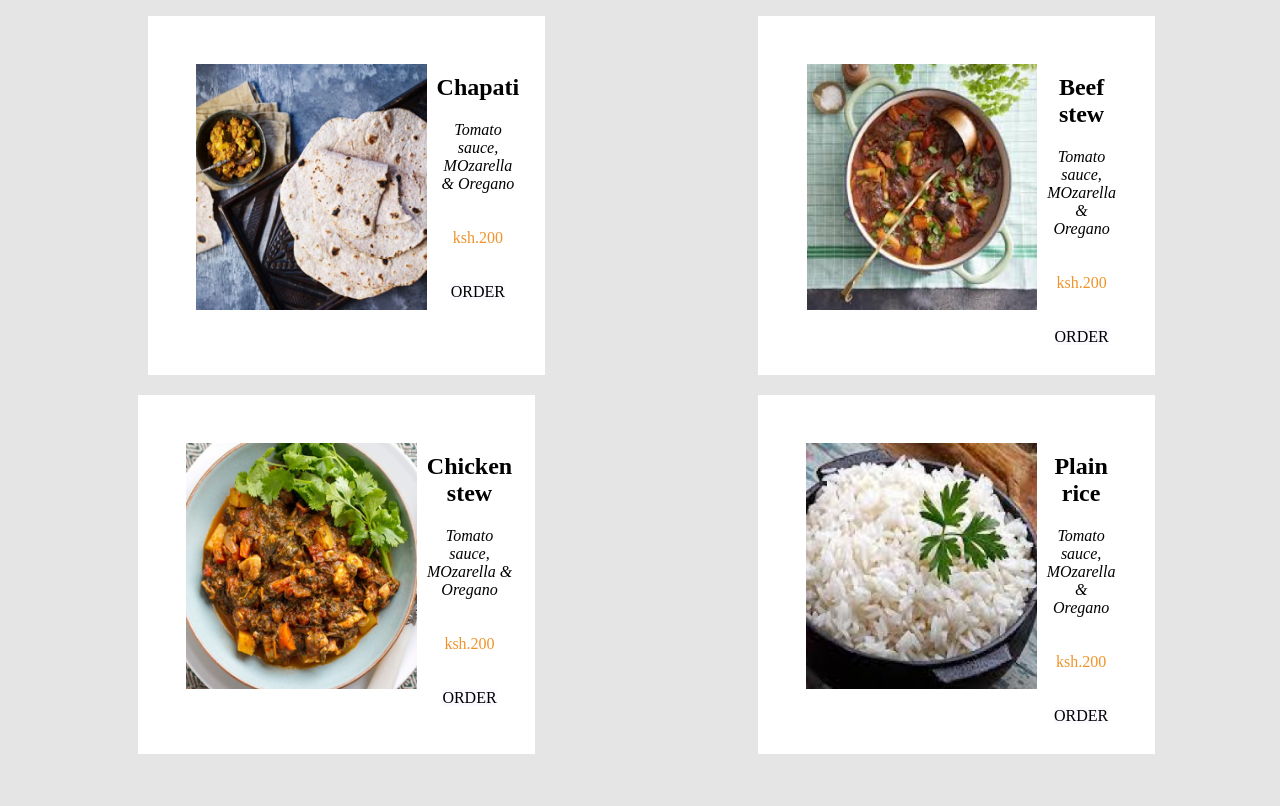
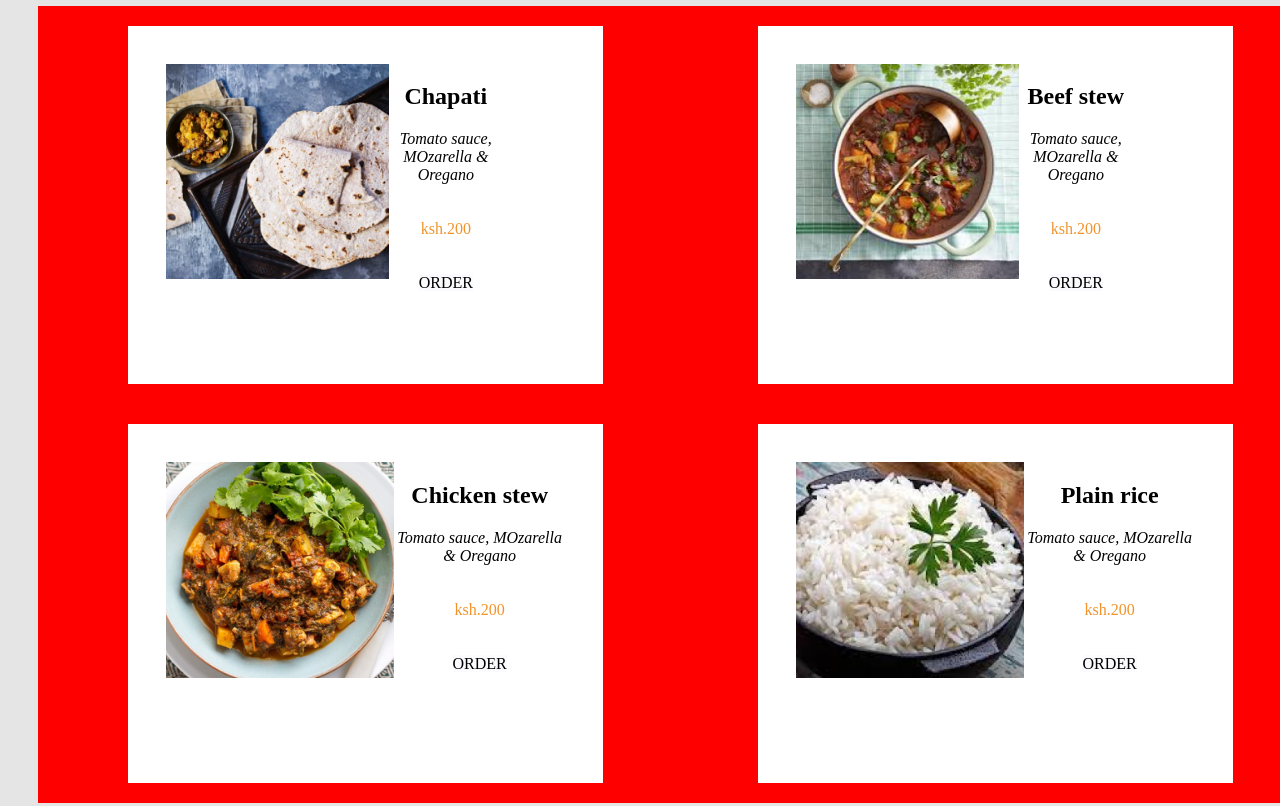
Before and after one commit to sylvestus/second_ip, a plain HTML site: page index.html in a window 1280 px wide. Shown: the part 1680-2486 px from the top of the page. Drawn offline with Linux system fonts and the light colour scheme.

Commit message:
adds final updates

```diff
--- a/index.css
+++ b/index.css
@@ -121,31 +121,60 @@ label{
      margin-left: 2%;
 
 }
-.menu .menu_list #list{
-    margin-left: 4%;
+.menu .menu_list .row1, .row2{
+    width: 100%;
+    padding: 10px;
+    display: flex;
+    justify-content: space-around;
+    position: relative;
+    background-color: red;
 }
-.menu .menu_list li{
-    width: 20%;
+.menu .menu_list .row1 li{
+    display: flex;
+    width: 30%;
     background-color: white;
-    display: flex;
-    justify-content: space-evenly;
+    list-style: none;
     padding: 3%;
     padding-right: 8%;
     padding-bottom: 1%;
     margin: 10px 75px 10px 80px;
 
+}
+
+.menu .menu_list .row2 li{
+    display: flex;
+    width: 35%;
+    background-color: white;
+    list-style: none;
+    padding: 3%;
+   margin-left: 10%;
+
+    padding-bottom: 1%;
+    margin: 10px 75px 10px 80px;
+}
+
+.menu .menu_list .row1>li img{
+    padding: 0%;
+    margin: 0%;
+    height: 70%;
+    width: 80%;
+    float: left;
+    display: inline;
+}
+
+.menu .menu_list .row1>li center{
+float: right;
+}
+
+.menu .menu_list .row2>li img{
+    padding: 10px;
+    height: 70%;
+    width: 80%;
+    margin: 0px;
+    padding: 0px;
+}
 
 
-
-}
-.menu .menu_list>li img{
-    padding: 10px;
-    height: 80%;
-    width: 90%;
-}.menu .menu_list .break{
-  flex-basis: 100%;
-  height: 0;
-}
 
 
  .book_now{
--- a/index.html
+++ b/index.html
@@ -1,5 +1,6 @@
 <!DOCTYPE html>
 <html lang="en">
+
 <head>
     <meta charset="UTF-8">
     <meta http-equiv="X-UA-Compatible" content="IE=edge">
@@ -7,10 +8,11 @@
     <link rel="stylesheet" href="index.css">
     <title>Document</title>
 </head>
+
 <body>
     <!--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-->
     <div class="first_div">
-        <img src="images/image3.png" alt="">  <span>MORINGA</span>
+        <img src="images/image3.png" alt=""> <span>MORINGA</span>
         <div class="nav_bar">
             <li><span>Home</span></li>
             <li>About</li>
@@ -27,40 +29,58 @@
 
     </div>
     <div class=" services">
-        <P><center> <span>Services</span> <br><br>
-        <i>Unique wood fired pitza or be tempted ny our pasta,antipato,focacious,salads and prushcheta dishes. <br>
-        Relax in the friendly abience as you enjoy the aromas of wood oves or sit alfresco as you soak up the <br> mildura sunshine</i></center>
+        <P>
+            <center> <span>Services</span> <br><br>
+                <i>Unique wood fired pitza or be tempted ny our pasta,antipato,focacious,salads and prushcheta dishes.
+                    <br>
+                    Relax in the friendly abience as you enjoy the aromas of wood oves or sit alfresco as you soak up
+                    the <br> mildura sunshine</i>
+            </center>
         </P> <br>
 
         <div class="list">
 
-<li id="one">  <center><span id="numbers">1</span> <br><br><br>
-    <i><b>drink apple cider vinegar</b><p>Food description that is followed <br> after food title</p></i></center>
+            <li id="one">
+                <center><span id="numbers">1</span> <br><br><br>
+                    <i><b>drink apple cider vinegar</b>
+                        <p>Food description that is followed <br> after food title</p>
+                    </i>
+                </center>
             </li>
 
-<li id="two"> <center><span id="numbers">2</span><br><br><br>
+            <li id="two">
+                <center><span id="numbers">2</span><br><br><br>
                     <i><b>Keep regular mealtimes</b><br>
                         <p>Food description that is followed <br> after food title</p>
-    </i></center> </li>
+                    </i>
+                </center>
+            </li>
 
-<li id="three"><center><span id="numbers">3</span><br><br><br>
+            <li id="three">
+                <center><span id="numbers">3</span><br><br><br>
                     <i><b>Eat fruits in the morning</b><br>
                         <p>Food description that is followed <br> after food title</p>
-    </i></center> </li>
+                    </i>
+                </center>
+            </li>
 
         </div>
 
     </div>
     <div class="reviews">
         <li><img src="images/image1.png" alt=""></li><br>
-<li id="rev_txt" style="margin-top: 30px;"><center>Reviews <br> <hr style="width: 25px;">
+        <li id="rev_txt" style="margin-top: 30px;">
+            <center>Reviews <br>
+                <hr style="width: 25px;">
                 <br>
                 ORGANIC FARM <br><br>
                 <i><br><br><br>
-We bring the season's best of ogrganic produce and hand- <br>crafted farm products conveniently to your door by growing and <br>
+                    We bring the season's best of ogrganic produce and hand- <br>crafted farm products conveniently to
+                    your door by growing and <br>
                     patnering with local farms and artisans in lour area <br><br></i><br><br><br>
                 <center>-Loo Hudson</center>
-</center> </li>
+            </center>
+        </li>
 
 
 
@@ -68,59 +88,89 @@ patnering with local farms and artisans in lour area <br><br></i><br><br><br>
     <div class="menu">
         <br><br>
         <div class="menu_text">
-       <center> <span>Menu</span><br><p>
-        <i>unique wood fired pitza or be tempted ny our pasta,antipato,focacious,salads and prushcheta dishes. <br>
-            Relax in the friendly abience as you enjoy the aromas of wood oves or sit alfresco as you soak up the <br>
-            mildura sunshine</i></p>
-    </center></div>
+            <center> <span>Menu</span><br>
+                <p>
+                    <i>unique wood fired pitza or be tempted ny our pasta,antipato,focacious,salads and prushcheta
+                        dishes. <br>
+                        Relax in the friendly abience as you enjoy the aromas of wood oves or sit alfresco as you soak
+                        up the <br>
+                        mildura sunshine</i>
+                </p>
+            </center>
+        </div>
+
         <div class="menu_list">
+            <div class="row1">
                 <li>
                     <img src="images/image4.png" alt="">
-  <center> <h2>Chapati</h2><p>
+                    <center>
+                        <h2>Chapati</h2>
+                        <p>
                             <i>Tomato sauce, MOzarella & Oregano</i><br><br><br>
-<span >ksh.200</span><br><br><br>
-<label > ORDER</label></p></center>
+                            <span>ksh.200</span><br><br><br>
+                            <label> ORDER</label>
+                        </p>
+                    </center>
                 </li>
 
                 <li>
-    <img src="images/iamge5.png" alt="" >
-   <center> <h2>Beef stew</h2><p>
+                    <img src="images/iamge5.png" alt="">
+                    <center>
+                        <h2>Beef stew</h2>
+                        <p>
                             <i>Tomato sauce, MOzarella & Oregano</i><br><br><br>
- <span >ksh.200</span><br><br><br>
- <label > ORDER</label></p></center>
- </li></li>
-<br><br><br>
+                            <span>ksh.200</span><br><br><br>
+                            <label> ORDER</label>
+                        </p>
+                    </center>
+                </li>
+            </div>
 
-<div class="break"></div>
- <li id="list">
-    <img src="images/image6.png" alt="" >
-   <center> <h2>Chicken stew</h2><p>
+            <!--
+               <div class="break"></div>-->
+            <div class="row2">
+                <li id="list1">
+                    <img src="images/image6.png" alt="">
+                    <center>
+                        <h2>Chicken stew</h2>
+                        <p>
                             <i>Tomato sauce, MOzarella & Oregano</i><br><br><br>
- <span >ksh.200</span><br><br><br>
-<label > ORDER</label>
-</p></center>
- </li></li>
+                            <span>ksh.200</span><br><br><br>
+                            <label> ORDER</label>
+                        </p>
+                    </center>
+                </li>
+                </li>
 
- <li id="list" style="margin-right: 9%;">
-    <img src="images/image7.png" alt="" >
-   <center> <h2>Plain rice</h2><p>
+                <li id="list2" ;">
+                    <img src="images/image7.png" alt="">
+                    <center>
+                        <h2>Plain rice</h2>
+                        <p>
                             <i>Tomato sauce, MOzarella & Oregano</i><br><br><br>
- <span >ksh.200</span><br><br><br>
- <label > ORDER</label>
-</p></center>
- </li></li>
+                            <span>ksh.200</span><br><br><br>
+                            <label> ORDER</label>
+                        </p>
+                    </center>
+                </li>
+                </li>
+            </div>
         </div>
 
         <div class="book_now">
             <center>
                 <em>Moringa</em><br><br>
                 <b>Book Your Table</b><br><br><br><br>
-        <button type="submit" style="background-color: transparent; color: white;border: 2px solid white;">Book Now</button>
+                <button type="submit" style="background-color: transparent; color: white;border: 2px solid white;">Book
+                    Now</button>
             </center>
         </div>
-<div class="footer_txt"> <center>Copyright Moringa Restaurant</center></div>
+        <div class="footer_txt">
+            <center>Copyright Moringa Restaurant</center>
+        </div>
 
 
 
 </body>
+
 </html>
```
Lines whose indentation alone changed are shown as unchanged.
